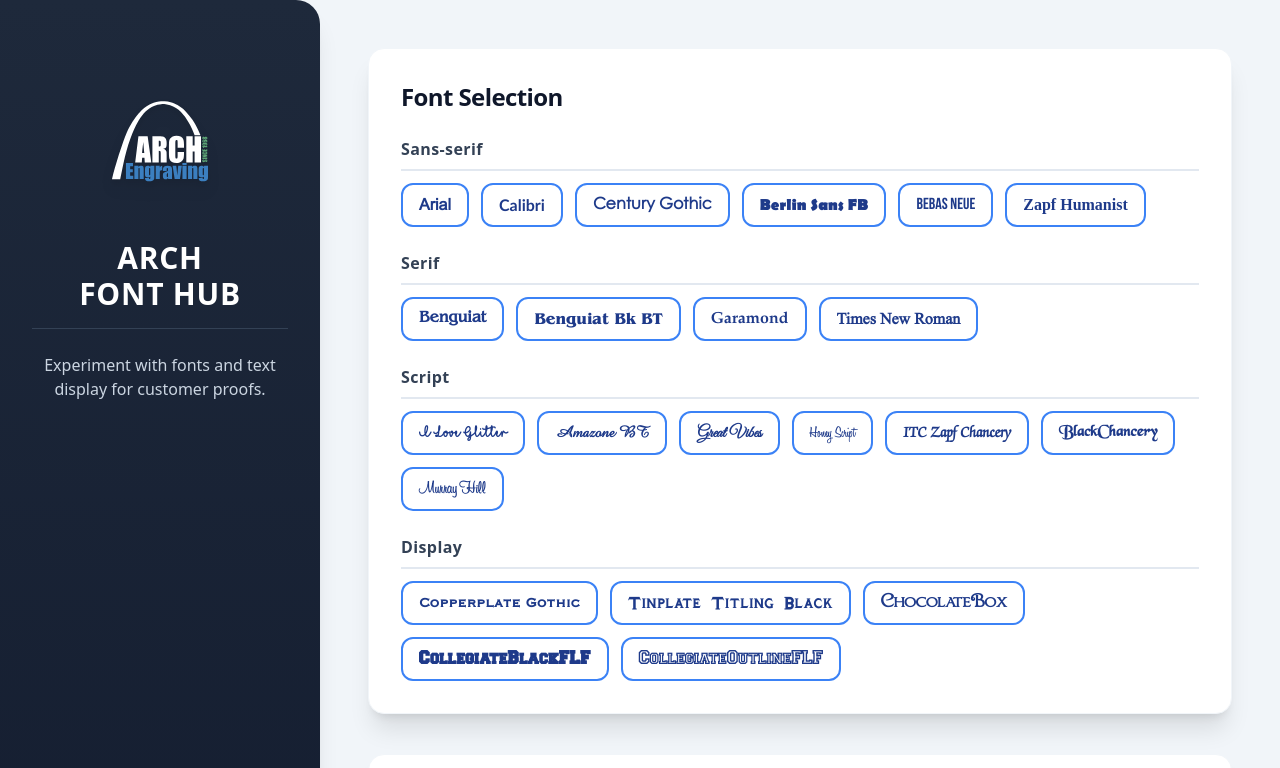
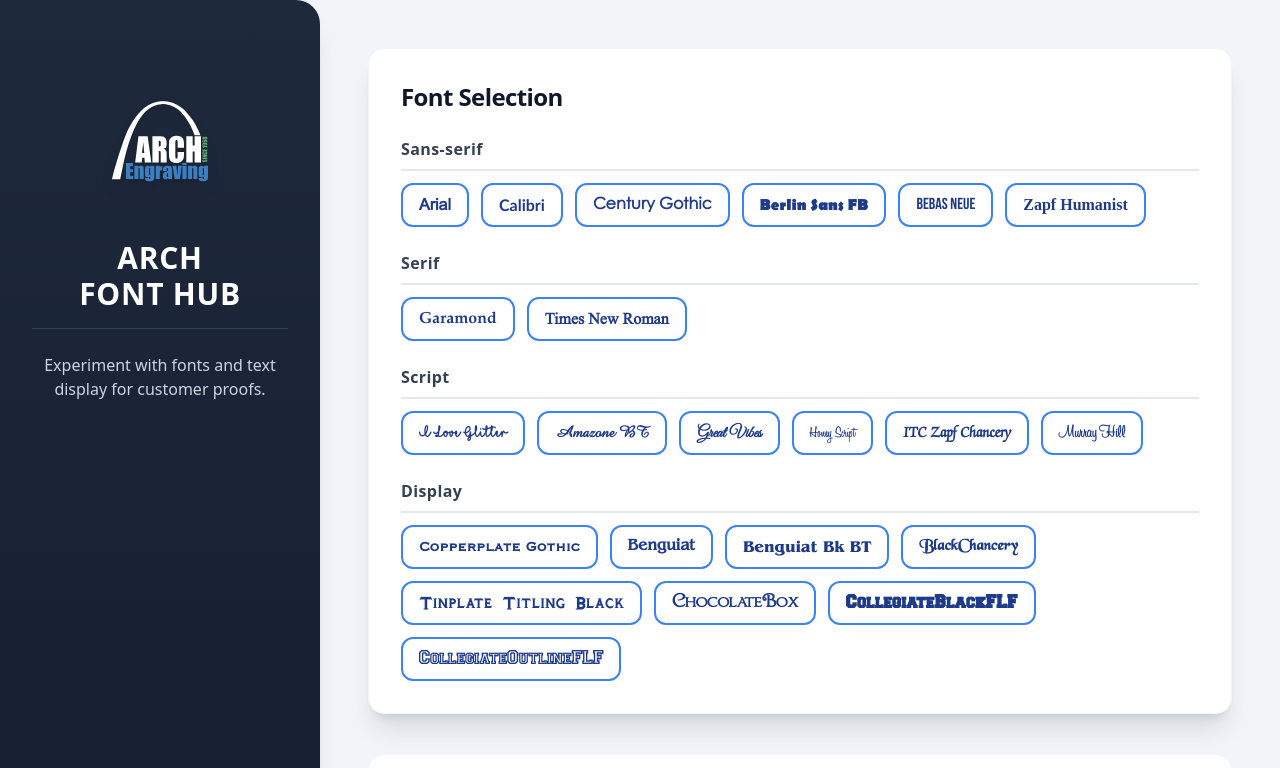
Before and after one commit to Arch-Tom/archfonthub, a React (Vite) app: page / in a window 1280 px wide. Shown: the top 768 px of the page. Built offline with nearby package versions, Linux system fonts and the light colour scheme; a web font is replaced by a local one.

Commit message:
Font recategorization

```diff
--- a/src/App.jsx
+++ b/src/App.jsx
@@ -5,12 +5,12 @@
     const DEFAULT_TEXT_PLACEHOLDER = 'Type your text here...';
     const MAX_SELECTED_FONTS = 3;
 
-    // MODIFIED: Fonts have been reviewed and recategorized for accuracy.
+    // MODIFIED: Fonts have been reviewed and re-categorized again for better accuracy.
     const categorizedFonts = {
         'Sans-serif': ['Arial', 'Calibri', 'Century Gothic', 'Berlin Sans FB', 'Bebas Neue', 'Zapf Humanist'],
-        'Serif': ['Benguiat', 'Benguiat Bk BT', 'Garamond', 'Times New Roman'],
-        'Script': ['I Love Glitter', 'Amazone BT', 'Great Vibes', 'Honey Script', 'ITC Zapf Chancery', 'BlackChancery', 'Murray Hill'],
-        'Display': ['Copperplate Gothic', 'Tinplate Titling Black', 'ChocolateBox', 'CollegiateBlackFLF', 'CollegiateOutlineFLF']
+        'Serif': ['Garamond', 'Times New Roman'],
+        'Script': ['I Love Glitter', 'Amazone BT', 'Great Vibes', 'Honey Script', 'ITC Zapf Chancery', 'Murray Hill'],
+        'Display': ['Copperplate Gothic', 'Benguiat', 'Benguiat Bk BT', 'BlackChancery', 'Tinplate Titling Black', 'ChocolateBox', 'CollegiateBlackFLF', 'CollegiateOutlineFLF']
     };
 
     const glyphs = [
@@ -186,7 +186,6 @@
                         <img
                             src="/images/Arch Vector Logo White.svg"
                             alt="Arch Font Hub Logo"
-                            // MODIFIED: Increased logo size for better visual weight.
                             className="h-20 w-20 lg:h-40 lg:w-40 object-contain drop-shadow-lg"
                         />
                     </div>
```
